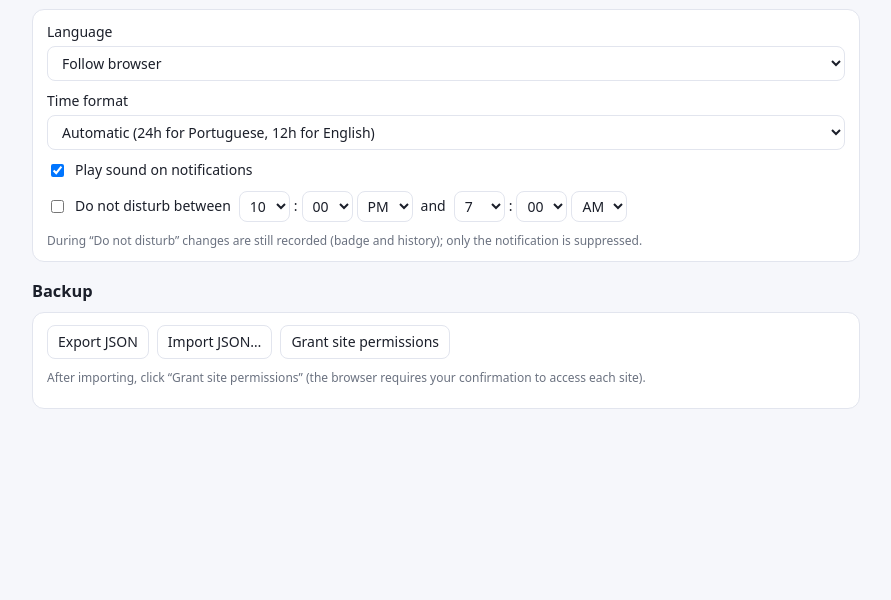
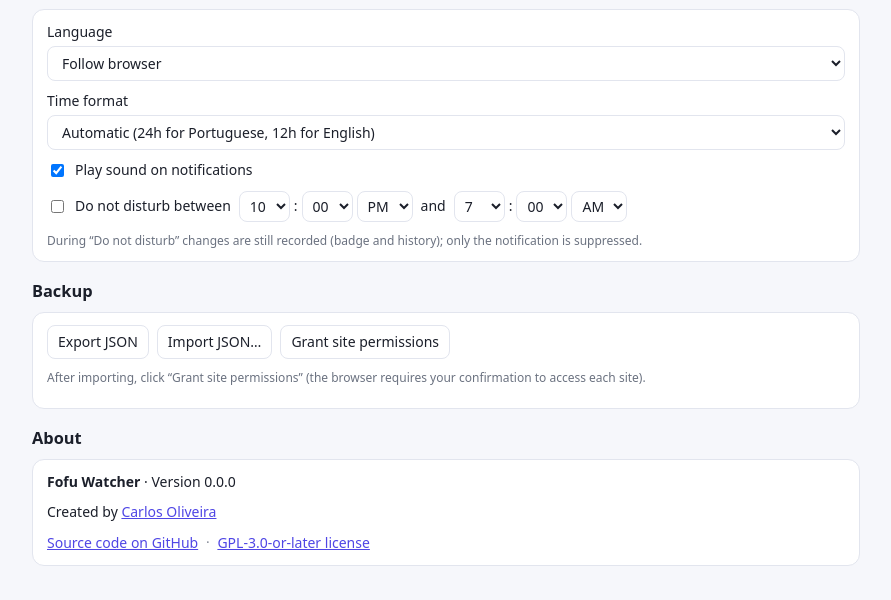
Before and after one commit to TiuCadu/fofu-watcher, a website with bundled scripts: page src/options/options.html in a window 1280 px wide. Both pictures are taken after a click on the button "Settings". Shown: the part 112-712 px from the top of the page, without its empty margins (194-1085 px from the left). Built offline with nearby package versions, Linux system fonts and the light colour scheme; some packages are replaced by stand-ins of ours.

Commit message:
Versão 1.7.0
Opções → Configurações ganha a seção Sobre (versão, Criado por Carlos
Oliveira, código-fonte e licença). author/homepage_url no manifest e
author/homepage/repository no package.json.

```diff
--- a/_locales/en_US/messages.json
+++ b/_locales/en_US/messages.json
@@ -502,5 +502,20 @@
   },
   "saving": {
     "message": "Saving…"
+  },
+  "aboutTitle": {
+    "message": "About"
+  },
+  "aboutVersion": {
+    "message": "Version {version}"
+  },
+  "aboutCreatedBy": {
+    "message": "Created by"
+  },
+  "aboutSource": {
+    "message": "Source code on GitHub"
+  },
+  "aboutLicense": {
+    "message": "GPL-3.0-or-later license"
   }
 }
--- a/src/options/options.html
+++ b/src/options/options.html
@@ -82,6 +82,16 @@
         <div class="muted" data-i18n="backupHint"></div>
         <div id="settings-msg" class="muted" role="status"></div>
       </div>
+      <h3 style="margin:18px 0 8px" data-i18n="aboutTitle"></h3>
+      <div class="card stack" id="about">
+        <div><strong>Fofu Watcher</strong> · <span id="about-version"></span></div>
+        <div><span data-i18n="aboutCreatedBy"></span> <a href="https://github.com/TiuCadu" target="_blank" rel="noopener noreferrer">Carlos Oliveira</a></div>
+        <div class="row wrap">
+          <a href="https://github.com/TiuCadu/fofu-watcher" target="_blank" rel="noopener noreferrer" data-i18n="aboutSource"></a>
+          <span class="muted">·</span>
+          <a href="https://github.com/TiuCadu/fofu-watcher/blob/main/LICENSE" target="_blank" rel="noopener noreferrer" data-i18n="aboutLicense"></a>
+        </div>
+      </div>
     </section>
   </main>
 
--- a/src/options/options.ts
+++ b/src/options/options.ts
@@ -466,10 +466,15 @@ $('btn-grant').addEventListener('click', async () => {
   if (ok) void chrome.runtime.sendMessage({ type: 'checkDue' });
 });
 
+function renderAbout(): void {
+  $('about-version').textContent = t('aboutVersion', { version: chrome.runtime.getManifest().version });
+}
+
 async function refreshI18n(): Promise<void> {
   const prev = I;
   I = await loadI18n();
   applyI18n(I);
+  renderAbout();
   if (prev && prev.lang === I.lang && prev.hour12 === I.hour12) return;
   remountPickers();
   renderDays();
@@ -499,6 +504,7 @@ chrome.storage.onChanged.addListener((c, area) => {
 void (async () => {
   I = await loadI18n();
   applyI18n(I);
+  renderAbout();
   const s = await getSettings();
   for (const [id, v] of [['f-time', '09:00'], ['f-ws', '08:00'], ['f-we', '20:00'], ['s-dnd-start', s.dndStart], ['s-dnd-end', s.dndEnd]] as const) mountPicker(id, v);
   renderDays([]);
```
Also changed, not shown: README.en.md (+2 -0 lines), _locales/pt_BR/messages.json (+15 -0 lines), package.json (+7 -1 lines), CHANGELOG.md, README.md, manifest.json, 1 other file.
